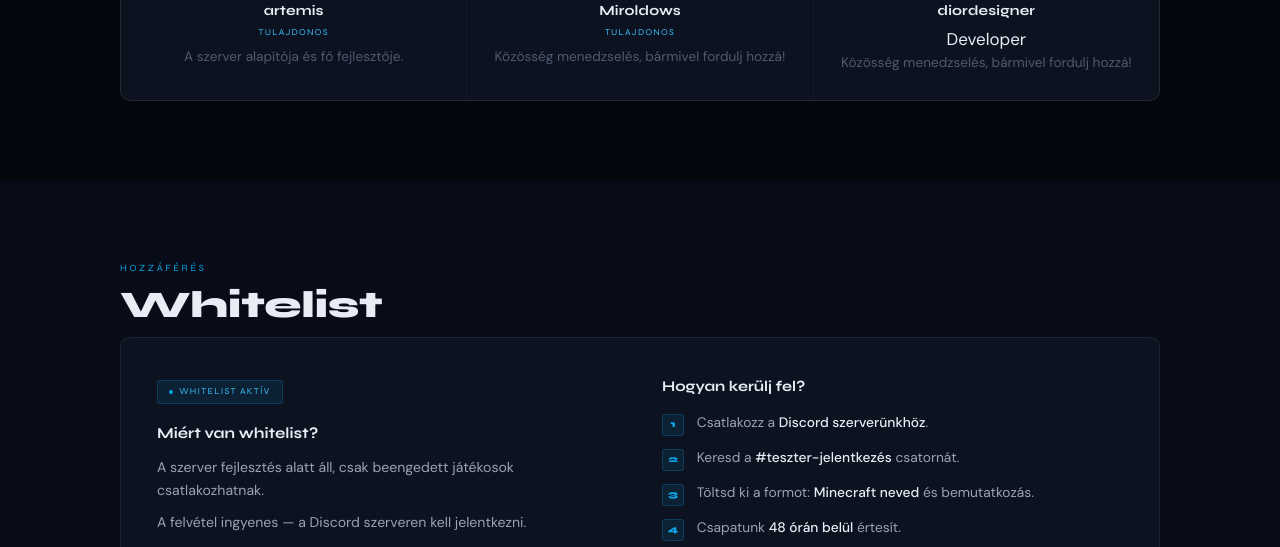
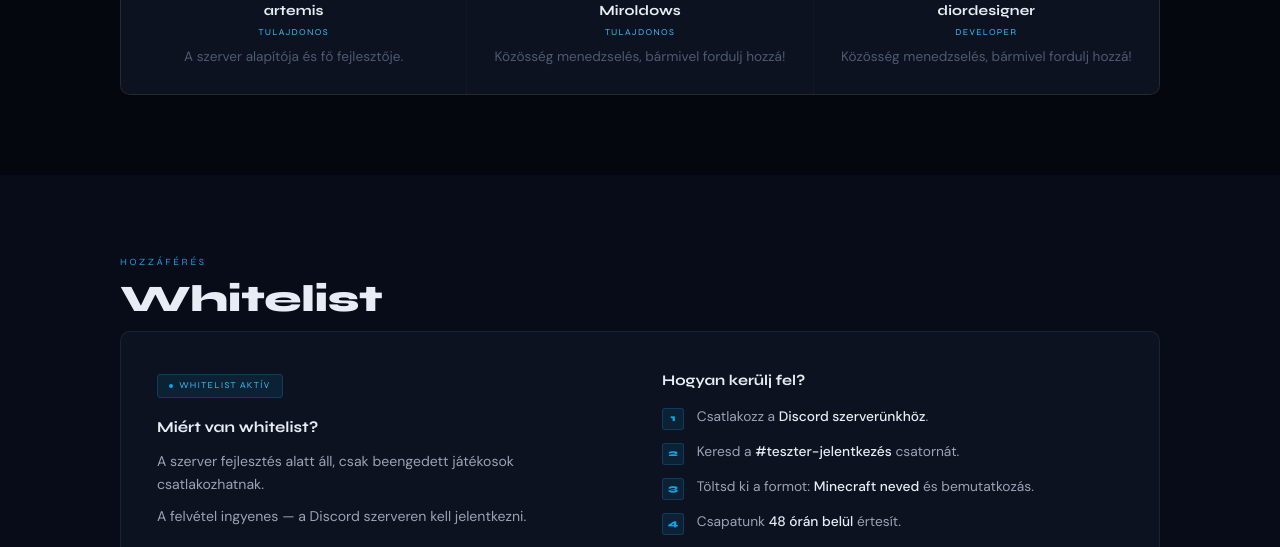
Before and after one commit to balazssm/valyrian, a website: page public/index.html in a window 1280 px wide. Shown: the part 2816-3363 px from the top of the page. Drawn offline with Linux system fonts and the light colour scheme.

Commit message:
Fix team card role for diordesigner

```diff
--- a/public/index.html
+++ b/public/index.html
@@ -524,7 +524,7 @@
       <div class="team-grid reveal">
         <div class="team-card"><div class="team-avatar"><img src="https://visage.surgeplay.com/full/200/bxrko" alt="artemis" loading="lazy"></div><div class="team-name">artemis</div><div class="team-role">Tulajdonos</div><div class="team-desc">A szerver alapítója és fő fejlesztője.</div></div>
         <div class="team-card"><div class="team-avatar"><img src="https://visage.surgeplay.com/full/200/EnvyZen" alt="Miroldows" loading="lazy"></div><div class="team-name">Miroldows</div><div class="team-role">Tulajdonos</div><div class="team-desc">Közösség menedzselés, bármivel fordulj hozzá!</div></div>
-        <div class="team-card"><div class="team-avatar"><img src="https://visage.surgeplay.com/full/200/diordesigner" alt="Miroldows" loading="lazy"></div><div class="team-name">diordesigner</div><div class="team-role.dev">Developer</div><div class="team-desc">Közösség menedzselés, bármivel fordulj hozzá!</div></div>
+        <div class="team-card"><div class="team-avatar"><img src="https://visage.surgeplay.com/full/200/diordesigner" alt="Miroldows" loading="lazy"></div><div class="team-name">diordesigner</div><div class="team-role">Developer</div><div class="team-desc">Közösség menedzselés, bármivel fordulj hozzá!</div></div>
       </div>
     </div>
   </section>
```
